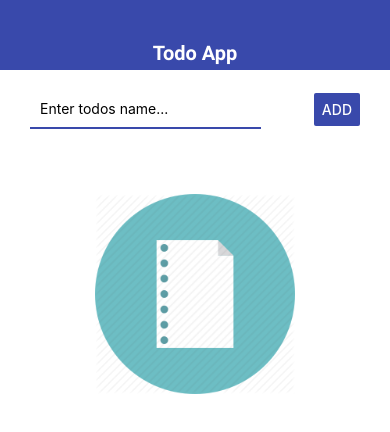
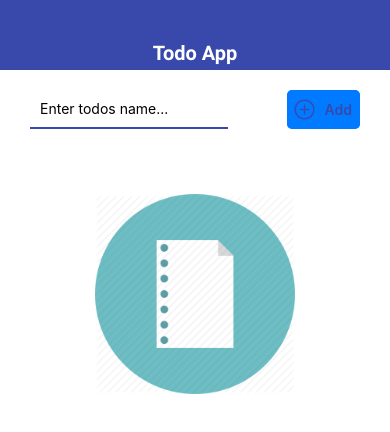
Before and after one commit to AndriiKachkarov/rn-todo-app, a React Native app: screen / in a window 390 px wide. Shown: the top 432 px of the page. Built offline with nearby package versions, Linux system fonts and the light colour scheme.

Commit message:
add AddIcon

```diff
--- a/package.json
+++ b/package.json
@@ -8,6 +8,7 @@
     "eject": "expo eject"
   },
   "dependencies": {
+    "@expo/vector-icons": "^10.2.1",
     "expo": "~39.0.2",
     "expo-font": "^8.3.0",
     "expo-status-bar": "~1.0.2",
--- a/src/components/AddTodo.js
+++ b/src/components/AddTodo.js
@@ -1,5 +1,6 @@
 import React, {useState} from 'react';
 import {View, StyleSheet, TextInput, Button, Alert} from "react-native";
+import {AntDesign} from '@expo/vector-icons'
 import {THEME} from "../theme";
 
 export const AddTodo = ({onSubmit}) => {
@@ -24,11 +25,13 @@ export const AddTodo = ({onSubmit}) => {
         autoCorrect={false}
         autoCapitalize='none'
       />
-      <Button
-        title='Add'
-        color={THEME.MAIN_COLOR}
-        onPress={pressHandler}
-      />
+      <AntDesign.Button
+          onPress={pressHandler}
+          name='pluscircleo'
+          color={THEME.MAIN_COLOR}
+      >
+        Add
+      </AntDesign.Button>
     </View>
   )
 };
@@ -41,7 +44,7 @@ const styles = StyleSheet.create({
     marginBottom: 15
   },
   input: {
-    width: '70%',
+    width: '60%',
     padding: 10,
     borderStyle: 'solid',
     borderBottomWidth: 2,
```
